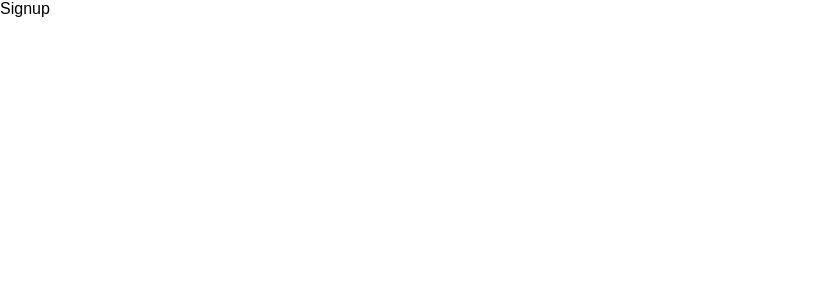
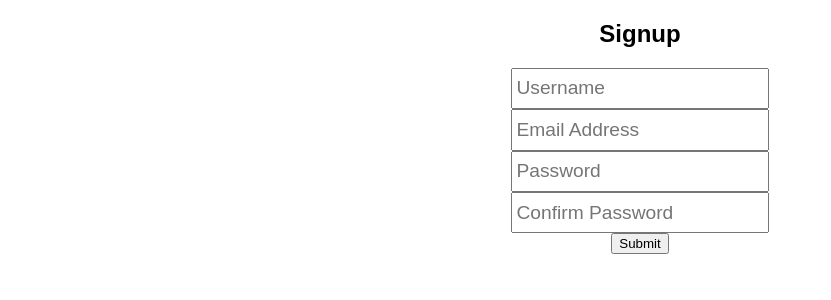
Before and after one commit to simotae14/ReactRecipes, a React (Create React App) app in the folder client/: page /signup in a window 1280 px wide. Shown: the top 300 px of the page, without its empty margins (0-831 px from the left). Built offline with nearby package versions, Linux system fonts and the light colour scheme; the HTML template or start-up script is replaced by a standard one.

Commit message:
Added Form for the Signup

```diff
--- a/client/src/components/Auth/Signup.js
+++ b/client/src/components/Auth/Signup.js
@@ -3,8 +3,42 @@ import React from 'react';
 class Signup extends React.Component {
     render() {
         return (
-            <div>
-                Signup
+            <div
+                className="App"
+            >
+                <h2
+                    className="App"
+                >
+                    Signup
+                </h2>
+                <form className="form">
+                    <input
+                        type="text"
+                        name="username"
+                        placeholder="Username"
+                    />
+                    <input
+                        type="email"
+                        name="email"
+                        placeholder="Email Address"
+                    />
+                    <input
+                        type="password"
+                        name="password"
+                        placeholder="Password"
+                    />
+                    <input
+                        type="password"
+                        name="passwordConfirmation"
+                        placeholder="Confirm Password"
+                    />
+                    <button
+                        type="submit"
+                        className="button-primary"
+                    >
+                        Submit
+                    </button>
+                </form>
             </div>
         );
     }
```
